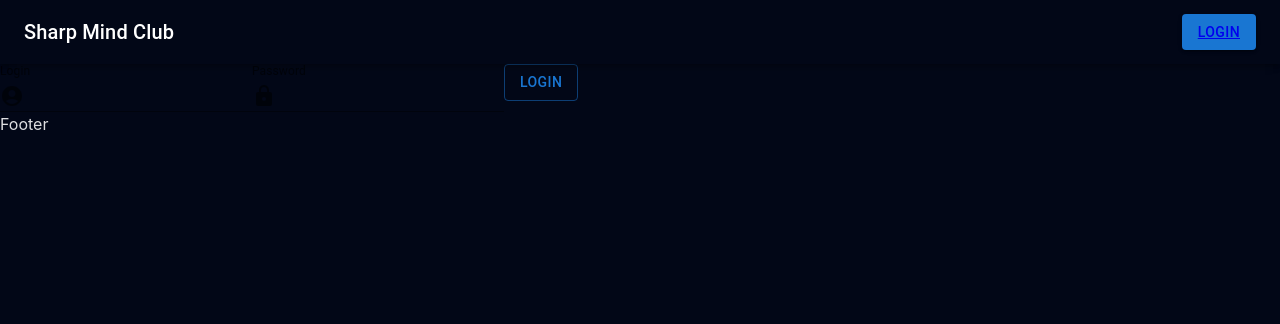
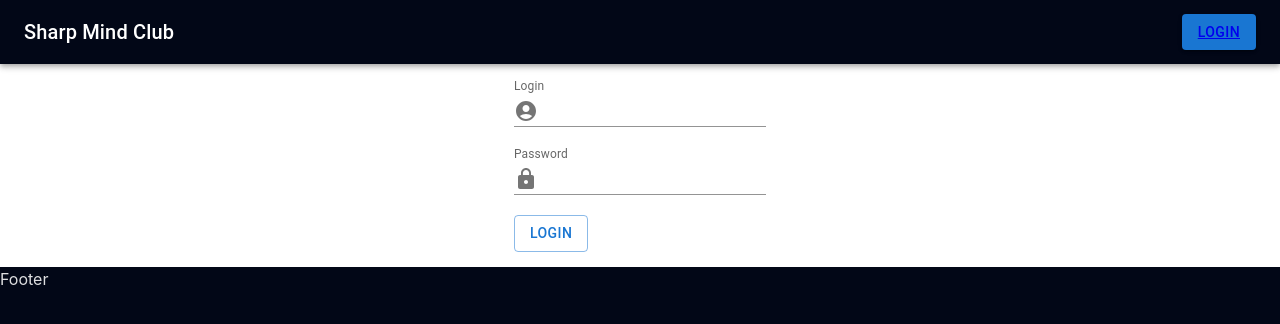
Before and after one commit to perez1187/SMC-front, a React (Vite) app in the folder SMC-front/: page /login in a window 1280 px wide. Shown: the top 324 px of the page. Built offline with nearby package versions, Linux system fonts and the light colour scheme.

Commit message:
catch wrong login credentials

```diff
--- a/SMC-front/src/components/LoginComponent/LoginFront.jsx
+++ b/SMC-front/src/components/LoginComponent/LoginFront.jsx
@@ -1,22 +1,25 @@
 import React from 'react'
-import axios from "axios";
-import { useEffect } from 'react';
-import { InputAdornment, TextField, Button } from '@mui/material';
+import { InputAdornment, TextField, Button, Box } from '@mui/material';
 import AccountCircleIcon from '@mui/icons-material/AccountCircle';
 import LockIcon from '@mui/icons-material/Lock';
 import { useState } from 'react';
+
 
 // local
 import { auth } from '../../services/user-services'
 
 // using context
 import {useAuth} from '../../hooks/useAuth'
-import Login from './LoginFront';
+
+
+import { useNavigate } from "react-router-dom";
 
 
 // this function is called on loginf page
 
 function LoginFront() {
+
+    const navigate = useNavigate();
 
         //how to fetch data from backend
         // useEffect(()=> {
@@ -31,9 +34,11 @@ function LoginFront() {
         // }, [])
 
 
+
         // useStates for login
         const [username, setUsername] = useState('')
         const [password, setPassword] = useState('')
+        const [loginNotSuccess, setLoginNotSuccess]= useState(false)
 
         // useStates for context
         const {authData, setAuth} =useAuth()
@@ -44,24 +49,62 @@ function LoginFront() {
 
           // we can use shortcur if key and value is the same{username,  password}
           const data = await auth( {'email':username, 'password': password})
-          // console.log(data)
+          console.log(data.email)
+
+          // 👇️ navigate to /
+          const navigateHome = async () => {
+                navigate('/');
+                      };
+
+          // we get back email and token from api in data
+          // and if we have data.emai (login succes) we set as context and move to landing page
+          try {
+            if (data.email) {
+                await setAuth(data)
+                await navigateHome()
+            }
+
+            } catch (e) {
+            console.log('Error')
+
+            // tutaj dac use state
+            }
+            setLoginNotSuccess(true)
+        // redirect
 
 
 
-          // we get back email and token from api and set as context
-          setAuth(data)
+
         }
   return (
-    <div>
+    <div style={{
+        backgroundColor: "white",
+        display: 'flex',
+        justifyContent:'center',
+        alignItems:'center',
+        padding:"5px"
+    }}>
+
             {/* this below will show auth data form context */}
             {/* authData is user from App.jsx */}
             {/* if there are no authData, show login/pass form, if there are, show email*/}
         {!authData ?
+            <Box >
 
                 <form onSubmit={handleSubmit}>
+                    <Box
+                        sx = {{
+                            display: "flex",
+                            alignItems:"center",
+                            padding:"10px"
+
+                        }}>
                         <TextField
                             id="input-with-icon-textfield"
                             label="Login"
+                            variant="standard"
+
+
                             onChange={ e => setUsername(e.target.value)}
                             InputProps={{
                             startAdornment: (
@@ -70,8 +113,16 @@ function LoginFront() {
                                 </InputAdornment>
                             ),
                             }}
-                variant="standard"
+
                         />
+                    </Box>
+                    <Box
+                        sx = {{
+                            display: "flex",
+                            alignItems:"center",
+                            padding:"10px"
+
+                        }}>
                         <TextField
                             id="input-password"
                             label="Password"
@@ -86,8 +137,24 @@ function LoginFront() {
                             }}
                             variant="standard"
                         />
+                    </Box>
+
+                    <Box
+                        sx = {{
+                            display: "flex",
+                            alignItems:"center",
+                            padding:"10px"
+
+                        }}>
                         <Button variant="outlined" type='submit'>Login</Button>
+                        {loginNotSuccess &&
+                        <p style={{
+                            color: "red"
+                        }} > wrong email or password</p>
+                    }
+                    </Box>
                 </form>
+            </Box>
 
             :
 
--- a/SMC-front/src/components/Navbar/UserBoxNavbar.jsx
+++ b/SMC-front/src/components/Navbar/UserBoxNavbar.jsx
@@ -29,3 +29,7 @@ function UserBoxNavbar() {
 }
 
 export default UserBoxNavbar
+
+// if you want to show authData when you have authData
+// you can do it in any component
+// {authData && <h3> {authData.email} </h3>}
--- a/SMC-front/src/components/Navbar/UserBoxNavbarLogin.jsx
+++ b/SMC-front/src/components/Navbar/UserBoxNavbarLogin.jsx
@@ -41,6 +41,7 @@ function UserBoxNavbarLogin() {
         //backgroundColor: "white",
     }))
 
+    // logout function
     const logout = () => {
         setAuth(null)
     }
--- a/SMC-front/src/hooks/useAuth.jsx
+++ b/SMC-front/src/hooks/useAuth.jsx
@@ -13,6 +13,7 @@ export const AuthenticationProvider = ( {user, children}) => {
     const setAuth = newUser => {
         if (newUser) {
             localStorage.setItem('smc-user', JSON.stringify(newUser))
+            // console.log(newUser.email)
         } else {
             localStorage.removeItem('smc-user')
         }
```
Lines whose indentation alone changed are shown as unchanged.
